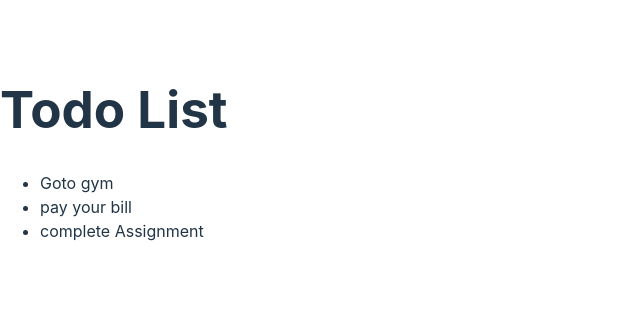
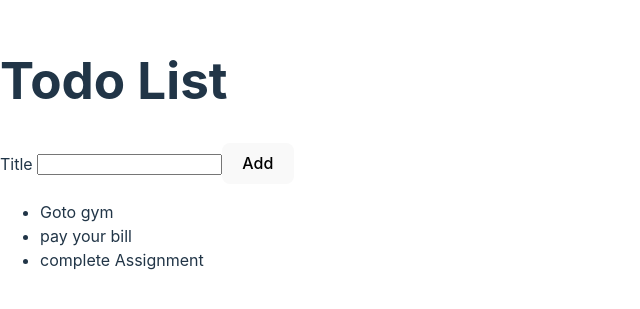
Before and after one commit to betymesfin/React_Todo, a React (Vite) app: page / in a window 1280 px wide. Shown: the part 247-556 px from the top of the page, without its empty margins (0-640 px from the left). Built offline with nearby package versions, Linux system fonts and the light colour scheme.

Commit message:
lesson1.2 complated

```diff
--- /dev/null
+++ b/src/AddTodoForm.jsx
@@ -0,0 +1,11 @@
+import * as React from 'react';
+const AddTodoForm = () => {
+    return(
+    <form>
+        <label htmlFor="todoTitle">Title  </label>
+        <input type="text" id="todoTitle" />
+        <button type="submit">Add</button>
+    </form>
+    );
+}
+export default AddTodoForm;
--- a/src/App.jsx
+++ b/src/App.jsx
@@ -1,28 +1,12 @@
 import * as React from 'react';
-const todoList = [
-  {
-  id: 1,
-  title: 'Goto gym',
-  },
-  {
-    id: 2,
-    title: ' pay your bill',
-},
-{
-  id: 3,
-  title: 'complete Assignment',
-},
-];
+import TodoList from './TodoList';
+import AddTodoForm from './AddTodoForm';
 function App() {
 return (
 <div>
 <h1>Todo List</h1>
-  <ul>
-     {todoList.map(function (item) {
-         return <li key={item.id}>{item.title}</li>;
-})}
-  </ul>
-
+<AddTodoForm/>
+<TodoList/>
 </div>
 );
 }
--- /dev/null
+++ b/src/TodoList.jsx
@@ -0,0 +1,22 @@
+import * as React from 'react';
+const todoList = [
+    {
+    id: 1,
+    title: 'Goto gym',
+    },
+    {
+      id: 2,
+      title: ' pay your bill',
+  },
+  {
+    id: 3,
+    title: 'complete Assignment',
+  },
+  ];
+const TodoList = () => (<ul>
+        {todoList.map(function (item) {
+            return <li key={item.id}>{item.title}</li>;
+   })}
+     </ul>
+     );
+export default TodoList;
```
